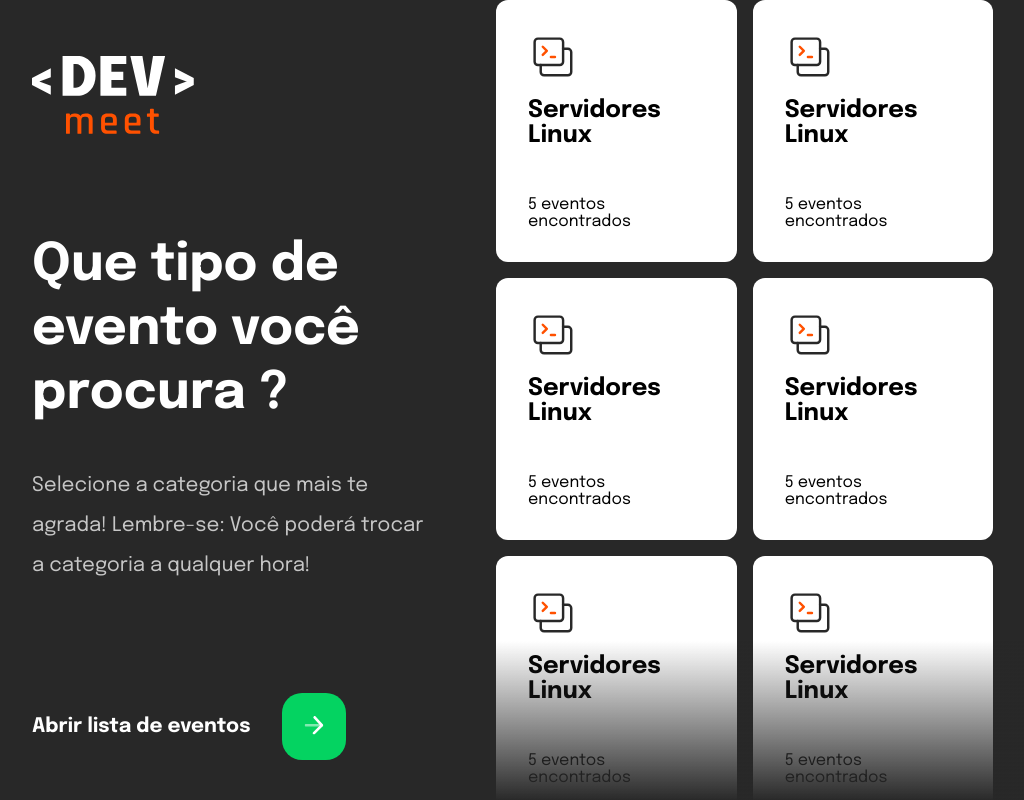
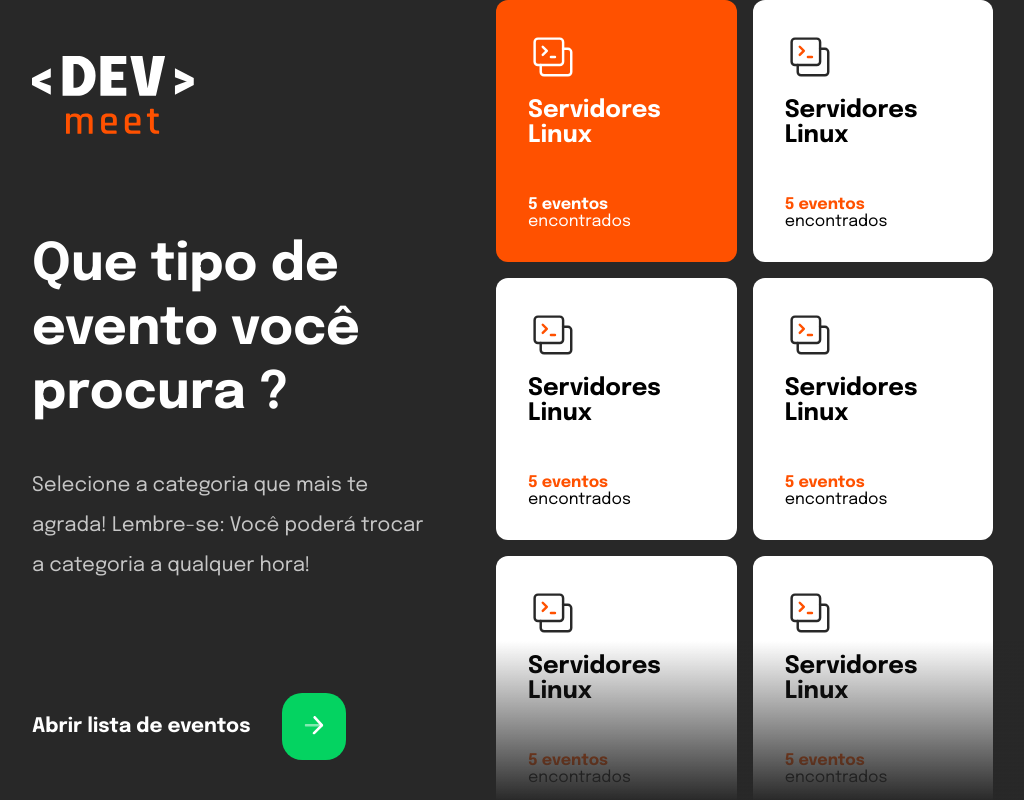
Before and after one commit to Clean-Software/web-ballerini-dev-meet, a Next.js app: page /categories in a window 1280 px wide. Shown: the whole page, without its empty margins (0-1024 px from the left). Built offline with nearby package versions, Linux system fonts and the light colour scheme.

Commit message:
♻️ refactor: add index of assets images

```diff
--- /dev/null
+++ b/public/assets/index.ts
@@ -0,0 +1,8 @@
+import logoSVG from "./LOGO.svg";
+import patternSVG from "./pattern.svg";
+import personSVG from "./person.svg";
+import arrowRightWhiteSVG from "./icons/arrow-right-white.svg";
+import programingDataSVG from "./icons/programing-data.svg";
+import programingDataWhiteSVG from "./icons/programing-data-white.svg";
+
+export { logoSVG, patternSVG, personSVG, arrowRightWhiteSVG, programingDataSVG, programingDataWhiteSVG };
--- a/src/components/AsideContainer/index.tsx
+++ b/src/components/AsideContainer/index.tsx
@@ -1,4 +1,4 @@
-import logoSVG from "@assets/LOGO.svg";
+import { logoSVG } from "@assets/index";
 import Image from "next/image";
 import { ReactNode } from "react";
 import { Container, Content, Footer } from "./styles";
--- /dev/null
+++ b/src/components/CategoryCard/helper.ts
@@ -0,0 +1,19 @@
+import { programingDataSVG, programingDataWhiteSVG } from "@assets/index";
+
+interface ImageDictionaryProps {
+  [key: string]: string;
+}
+
+const imageDicionary = (selected?: boolean): ImageDictionaryProps => {
+  if (selected) {
+    return {
+      PROGRAMING: programingDataWhiteSVG,
+    };
+  }
+
+  return {
+    PROGRAMING: programingDataSVG,
+  };
+};
+
+export { imageDicionary };
--- a/src/components/CategoryCard/index.tsx
+++ b/src/components/CategoryCard/index.tsx
@@ -1,12 +1,19 @@
 import Image from "next/image";
-import programingDataSVG from "@assets/icons/programing-data.svg";
+import { imageDicionary } from "./helper";
 import { Container } from "./styles";
 
-const CategoryCard = () => (
-  <Container>
-    <Image src={programingDataSVG} />
+interface CategoryCardProps {
+  selected?: boolean;
+  onClick?: () => void;
+}
+
+const CategoryCard = ({ selected, onClick }: CategoryCardProps) => (
+  <Container selected={selected} onClick={onClick}>
+    <Image src={imageDicionary(selected).PROGRAMING} />
     <h2>Servidores Linux</h2>
-    <p>5 eventos encontrados</p>
+    <p>
+      <span className={!selected ? "orange" : ""}>5 eventos</span> encontrados
+    </p>
   </Container>
 );
 
--- a/src/components/CategoryCard/styles.ts
+++ b/src/components/CategoryCard/styles.ts
@@ -1,20 +1,29 @@
 import styled from "styled-components";
 
-const Container = styled.div`
+interface ContainerProps {
+  selected?: boolean;
+}
+
+const Container = styled.div<ContainerProps>`
   height: fit-content;
   display: flex;
   flex-direction: column;
   align-items: flex-start;
   flex-basis: 32%;
   gap: 1rem;
-  background-color: ${(props) => props.theme.palette.primary.white};
-  color: ${(props) => props.theme.palette.primary.black};
+  background-color: ${(props) =>
+    props.selected ? props.theme.palette.primary.orange : props.theme.palette.primary.white};
+  color: ${(props) => (props.selected ? props.theme.palette.primary.white : props.theme.palette.primary.black)};
   border-radius: 0.75rem;
   padding: 2rem;
   cursor: pointer;
 
   p {
     margin-top: 2rem;
+
+    span {
+      font-weight: bold;
+    }
   }
 `;
 
--- a/src/pages/categories/index.tsx
+++ b/src/pages/categories/index.tsx
@@ -1,9 +1,9 @@
 import AsideContainer from "@components/AsideContainer";
 import Button from "@components/Button";
 import { NextPage } from "next";
-import arrowRightWhite from "@assets/icons/arrow-right.svg";
 import { defaultTheme } from "@styles/theme";
 import CategoryCard from "@components/CategoryCard";
+import { arrowRightWhiteSVG } from "@assets/index";
 import { Container, Content, Next } from "./styles";
 
 const Categories: NextPage = () => (
@@ -14,12 +14,12 @@ const Categories: NextPage = () => (
       footer={
         <Next>
           <p>Abrir lista de eventos</p>
-          <Button image={arrowRightWhite} backgroundColor={defaultTheme.palette.semantic.green} size={2} />
+          <Button image={arrowRightWhiteSVG} backgroundColor={defaultTheme.palette.semantic.green} size={2} />
         </Next>
       }
     />
     <Content>
-      <CategoryCard />
+      <CategoryCard selected />
       <CategoryCard />
       <CategoryCard />
       <CategoryCard />
--- a/src/pages/home/index.tsx
+++ b/src/pages/home/index.tsx
@@ -1,5 +1,4 @@
-import arrowRightWhiteSVG from "@assets/icons/arrow-right.svg";
-import personSVG from "@assets/person.svg";
+import { arrowRightWhiteSVG, personSVG } from "@assets/index";
 import Button from "@components/Button";
 import { defaultTheme } from "@styles/theme";
 import type { NextPage } from "next";
```
Also changed, not shown: public/assets/icons/arrow-right-white.svg (renamed from public/assets/icons/arrow-right.svg), public/assets/icons/programing-data-white.svg (added).
